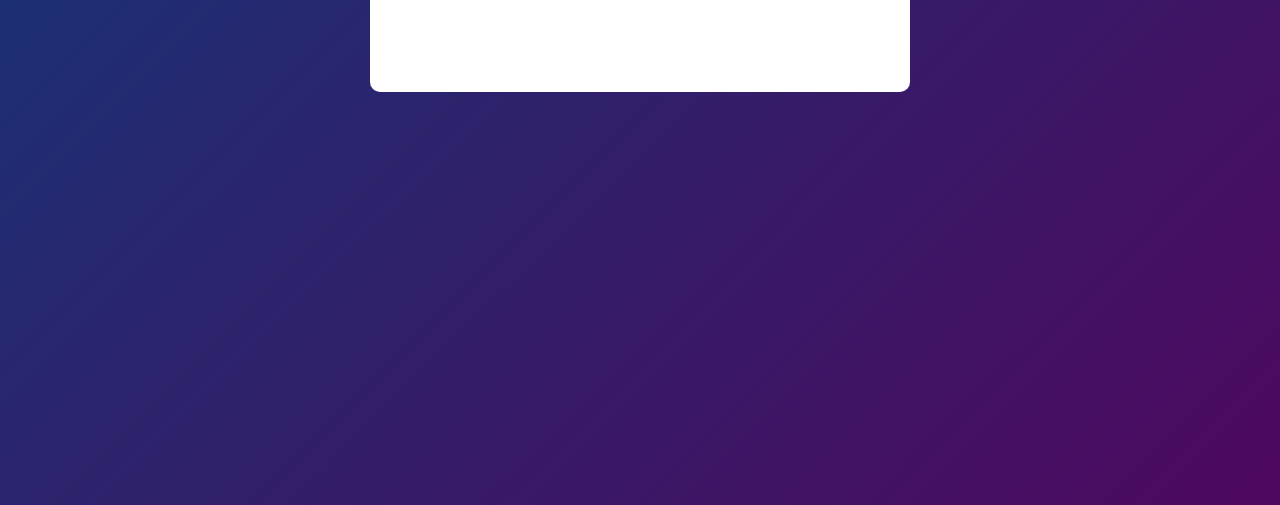
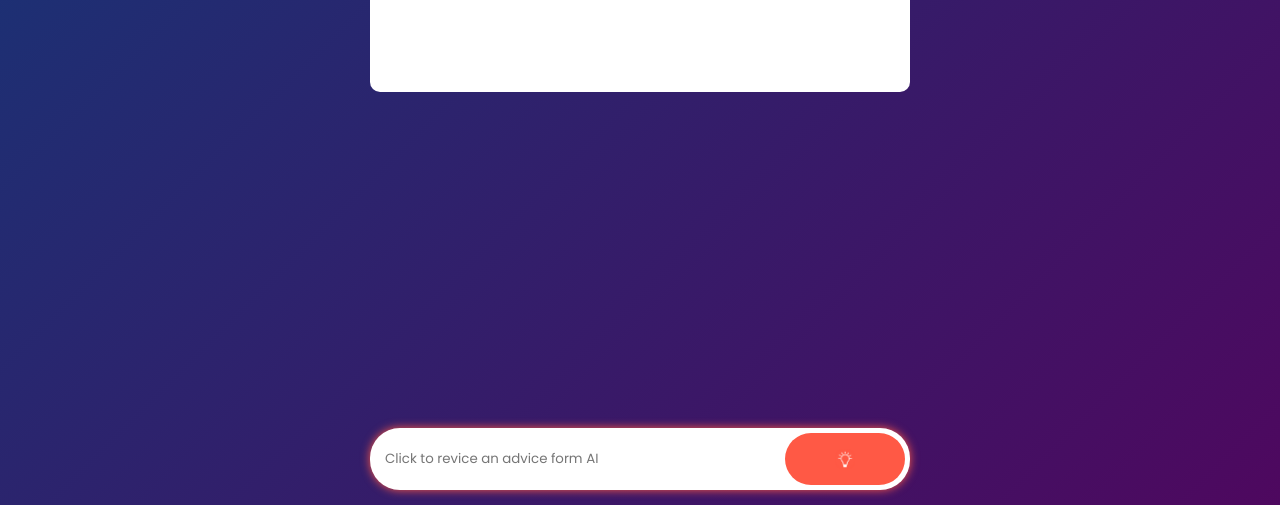
Before and after one commit to amir9o9/ToDo_App, a plain HTML site: page index.html in a window 1280 px wide. Shown: the part 295-800 px from the top of the page. Drawn offline with Linux system fonts and the light colour scheme.

Commit message:
add adivce feature html and css

```diff
--- a/index.html
+++ b/index.html
@@ -24,6 +24,14 @@
 
         <ul id="list-container">
         </ul>
+
+        <div class="advice-box">
+            <input type="text" disabled placeholder="Click to revice an advice form AI">
+            <button>
+                <img src="./images/tip-icon.png" alt="give advice icon">
+            </button>
+
+        </div>
     </div>
 
     <script src="./script.js"></script>
--- a/style.css
+++ b/style.css
@@ -81,6 +81,10 @@ button{
     border-radius: 40px;
 }
 
+#list-container{
+    margin-bottom: 85px;
+}
+
 ul li{
     width:100%;
     max-width: 540px;
@@ -134,3 +138,27 @@ ul li span{
 ul li span:hover{
     background-color: #edeef0;
 }
+
+.advice-box{
+    display: flex;
+    width: 100%;
+    max-width: 540px;
+    background: #fff;
+    padding: 5px;
+    border-radius: 30px;
+    position: fixed;
+    bottom: 15px;
+    left: 50%;
+    transform: translateX(-50%);
+    box-shadow: 0px 0px 10px #ff5945;
+}
+
+.advice-box input{
+    width: 100%;
+}
+
+.advice-box button img{
+    width: 20px;
+    height: 20px;
+    align-items: center;
+}
```
Also changed, not shown: images/tip-icon.png (added).
